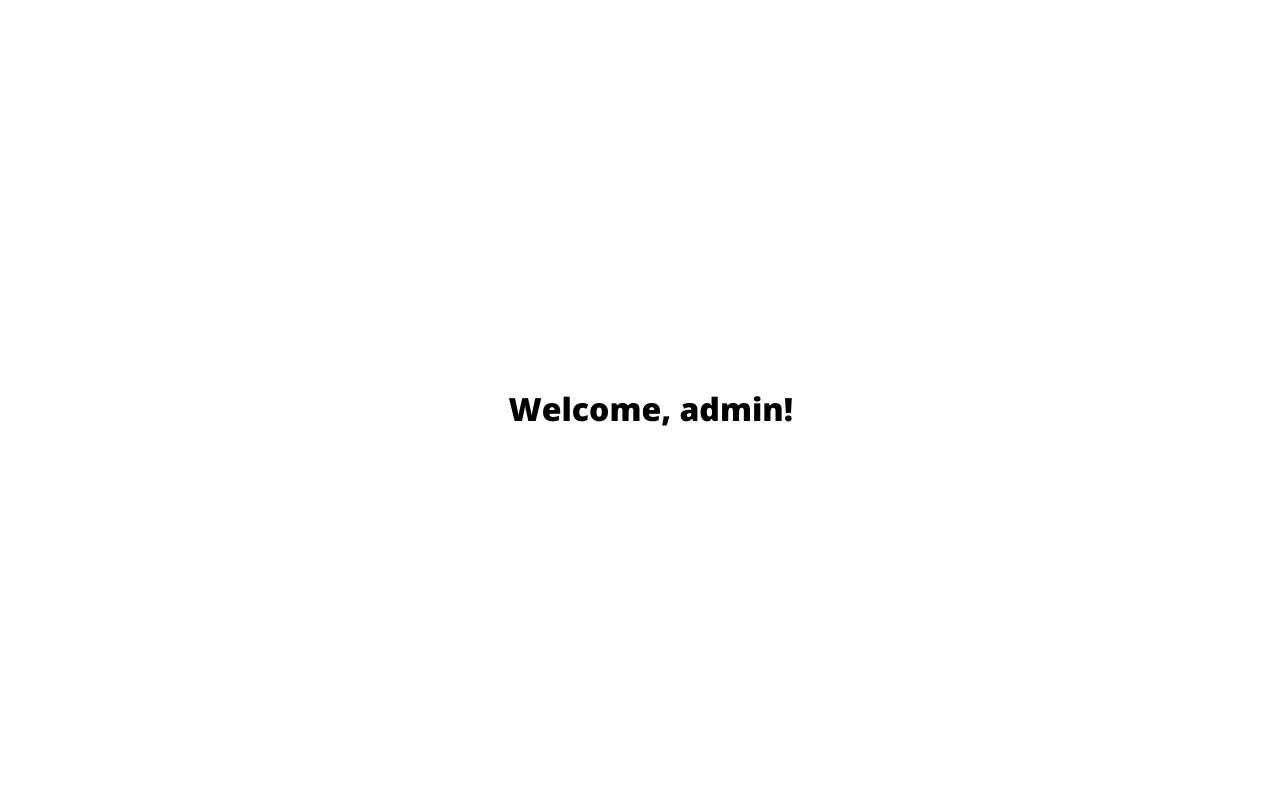
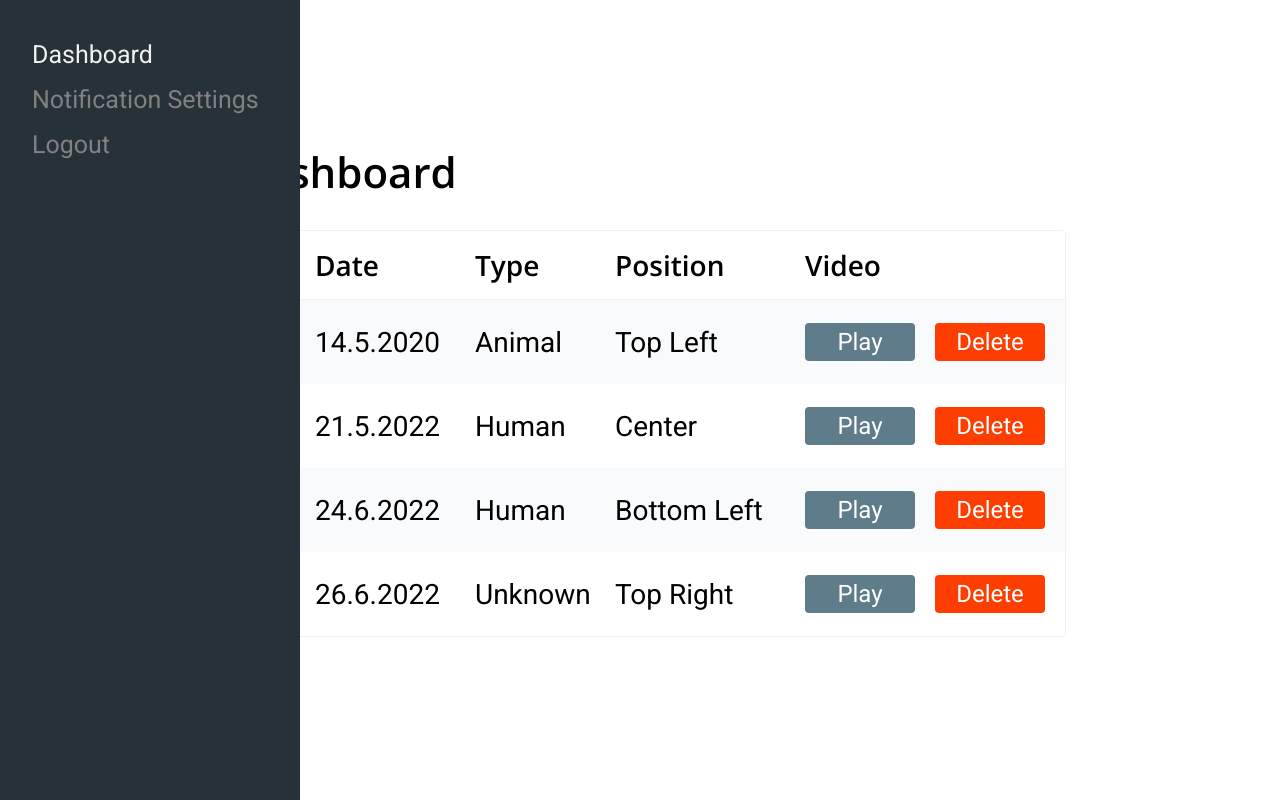
Before and after one commit to knez/sentinel, a Flask app: page /dashboard in a window 1280 px wide. Before the commit the page is almost empty. Run offline with Flask 2, Linux system fonts and the light colour scheme; a user stored in the database is signed in.

Commit message:
Code dashboard UI

```diff
--- a/dashboard/templates/dashboard.html
+++ b/dashboard/templates/dashboard.html
@@ -1,7 +1,75 @@
 {% extends "base.html" %}
 
 {% block content %}
-<h1 class="title">
-    Welcome, {{ name }}!
-</h1>
+
+<script src="static/modal.js" defer></script>
+
+<div class="sidenav">
+  <a href="#dashboard" class="dashboard">Dashboard</a>
+  <a href="#notifications">Notification&nbsp;Settings</a>
+  <a href="/logout">Logout</a>
+</div>
+
+<ul class="main">
+  <li><h2>Dashboard</h2></li>
+  <li>
+    <ul>
+      <li class="first">
+        <span class="id">ID</span>
+        <span class="date">Date</span>
+        <span class="type">Type</span>
+        <span class="position">Position</span>
+        <span class="video">Video</span>
+        <span class="delete"></span>
+      </li>
+      <li class="diff-row">
+        <span class="id">1</span>
+        <span class="date">14.5.2020</span>
+        <span class="type">Animal</span>
+        <span class="position">Top Left</span>
+        <span class="video"><button id="video-1" class="play">Play</button></span>
+        <span class="delete"><a href="#url" target="_blank">Delete</a></span>
+      </li>
+      <li>
+        <span class="id">2</span>
+        <span class="date">21.5.2022</span>
+        <span class="type">Human</span>
+        <span class="position">Center</span>
+        <span class="video"><button id="video-2" class="play">Play</button></span>
+        <span class="delete"><a href="#url" target="_blank">Delete</a></span>
+      </li>
+      <li class="diff-row">
+        <span class="id">3</span>
+        <span class="date">24.6.2022</span>
+        <span class="type">Human</span>
+        <span class="position">Bottom Left</span>
+        <span class="video"><button id="video-3" class="play">Play</button></span>
+        <span class="delete"><a href="#url" target="_blank">Delete</a></span>
+      </li>
+      <li>
+        <span class="id">4</span>
+        <span class="date">26.6.2022</span>
+        <span class="type">Unknown</span>
+        <span class="position">Top Right</span>
+        <span class="video"><button id="video-4" class="play">Play</button></span>
+        <span class="delete"><a href="#url" target="_blank">Delete</a></span>
+      </li>
+    </ul>
+  </li>
+</ul>
+
+<!-- The Modal -->
+<div id="myModal" class="modal">
+
+  <!-- Modal content -->
+  <div class="modal-content">
+    <span class="close">&times;</span>
+    <video width="540" height="480" controls>
+      <source src="3dsine.mp4" type="video/mp4">
+      Your browser does not support the video tag.
+    </video>
+  </div>
+
+</div>
+
 {% endblock %}
```
